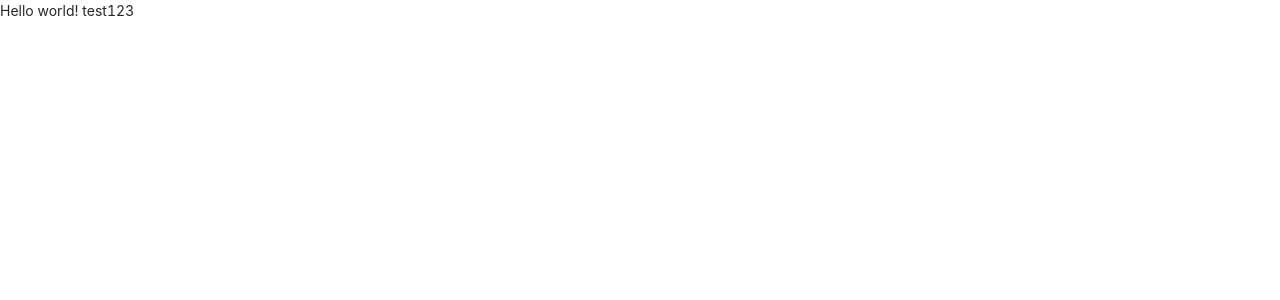
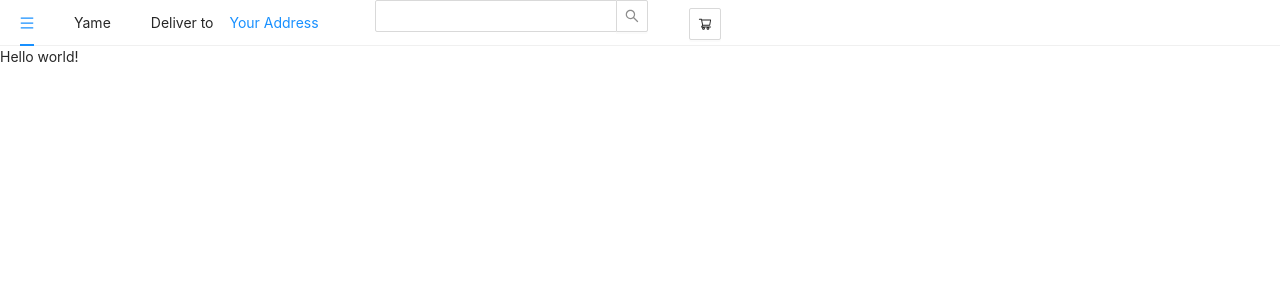
Before and after one commit to ryanjhkim/summerProject-frontend, a React (Create React App) app: page / in a window 1280 px wide. Shown: the top 300 px of the page. Built offline with nearby package versions, Linux system fonts and the light colour scheme.

Commit message:
Skeletal Global Navigation Bar

```diff
--- /dev/null
+++ b/src/components/AddressModal.js
@@ -0,0 +1,14 @@
+import Modal from "antd/lib/modal/Modal"
+
+const AddressModal = ({addresses, isVisible, setVisibility}) => {
+    const closeModal = () => {
+        setVisibility(false)
+    }
+    return (
+        <Modal title="Addresses" visible={isVisible} onOk={closeModal} onCancel={closeModal}>
+            {addresses === undefined ? <p>Enter your address</p> : addresses.map(address => <p>Some content...</p>)}
+        </Modal>
+    )
+}
+
+export default AddressModal
--- /dev/null
+++ b/src/components/GlobalNavigationBar.js
@@ -0,0 +1,39 @@
+import { Menu, Button } from "antd"
+import { MenuOutlined, ShoppingCartOutlined } from '@ant-design/icons'
+import { useState } from "react"
+import AddressModal from "./AddressModal"
+import Search from "antd/lib/input/Search"
+
+// addresses[0] will be the default address
+const GlobalNavigationBar = ({addresses}) => {
+    const [activeAddress, setActiveAddress] = useState("Your Address")
+    const [isAddressModalVisible, setAddressVisibility] = useState(false)
+
+    const showAddressModal = () => setAddressVisibility(true)
+
+    return (
+        <div>
+            <Menu mode="horizontal">
+                <Menu.Item><MenuOutlined /></Menu.Item>
+                <Menu.Item>Yame</Menu.Item>
+                <Menu.Item>Deliver to
+                    <Button type="text"
+                    style={{color: "#1890FF"}}
+                    onClick={showAddressModal}
+                    >
+                        {activeAddress}
+                    </Button>
+                </Menu.Item>
+                <Menu.Item><Search></Search></Menu.Item>
+            <Menu.Item><Button icon={<ShoppingCartOutlined />}></Button></Menu.Item>
+            </Menu>
+            <AddressModal
+                addresses={addresses}
+                isVisible={isAddressModalVisible}
+                setVisibility={setAddressVisibility}
+            />
+        </div>
+    )
+}
+
+export default GlobalNavigationBar
--- a/src/components/Home.js
+++ b/src/components/Home.js
@@ -1,9 +1,11 @@
 import { Button } from "antd"
+import GlobalNavigationBar from "./GlobalNavigationBar";
 
 const Home = () => {
     return (
         <div>
-            Hello world! test123
+            <GlobalNavigationBar />
+            Hello world!
         </div>
     )
 }
```
